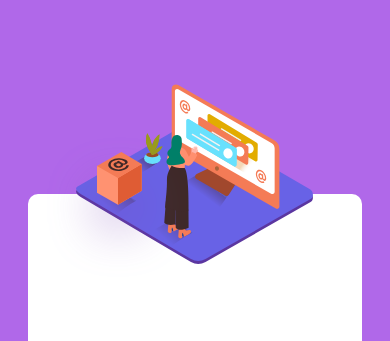
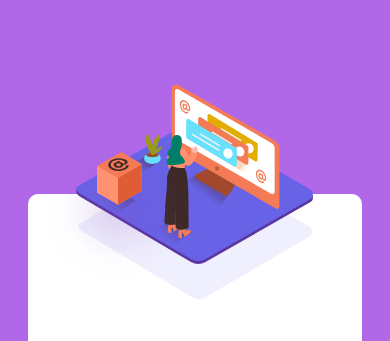
Before and after one commit to jovacodepen/faq-accordion, a plain HTML site: page index.html in a window 390 px wide. Shown: the top 341 px of the page. Drawn offline with nearby package versions, Linux system fonts and the light colour scheme.

Commit message:
Update styles.css

```diff
--- a/dist/css/styles.css
+++ b/dist/css/styles.css
@@ -60,7 +60,7 @@ p {
 
 .container .row .img-col {
   position: relative;
-  background-image: url("./img/bg-pattern-mobile.svg");
+  background-image: url("../img/bg-pattern-mobile.svg");
   background-position: 50% 10%;
   background-size: 70%;
   background-repeat: no-repeat;
```
